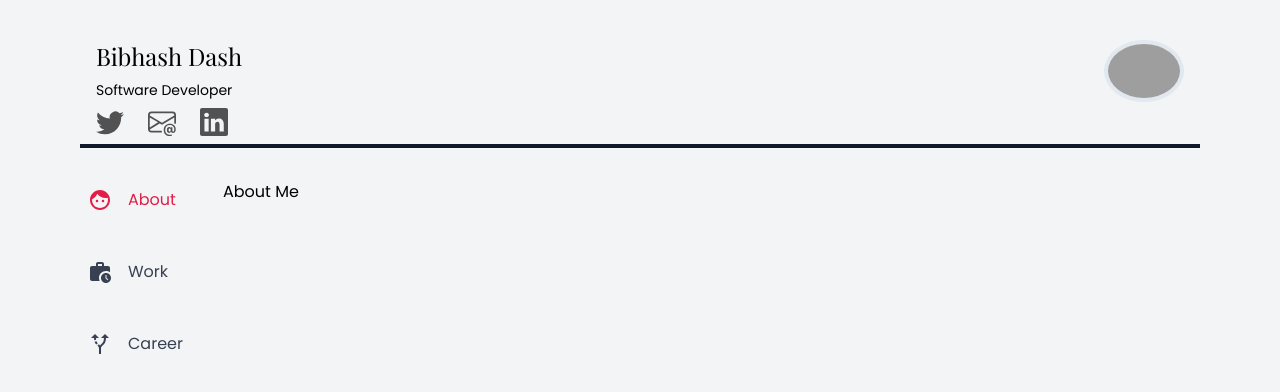
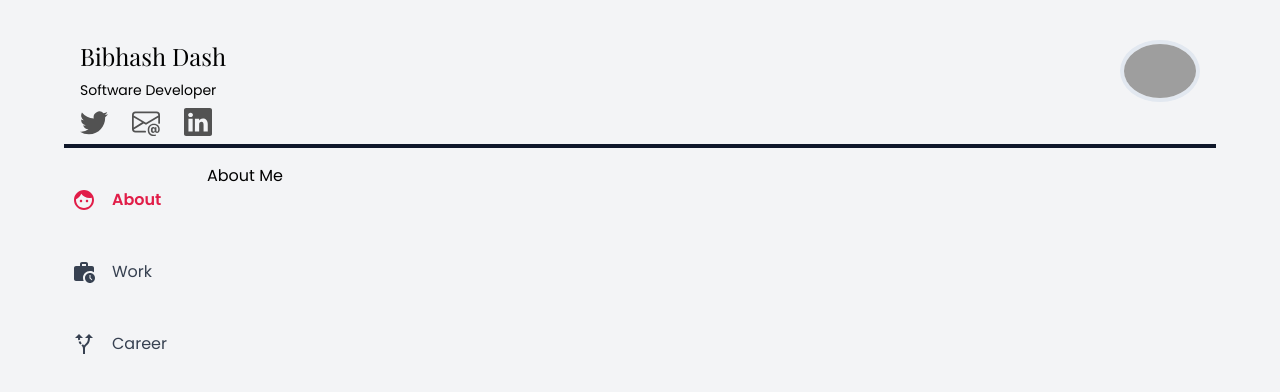
Before and after one commit to bibhashdash/bibhashdash, a Next.js app: page / in a window 1280 px wide. Shown: the top 392 px of the page. Built offline with nearby package versions, Linux system fonts and the light colour scheme; grey boxes are pictures that could not be loaded.

Commit message:
layout stuff so whatevs

```diff
--- a/src/app/layout.tsx
+++ b/src/app/layout.tsx
@@ -35,14 +35,16 @@ export default function RootLayout({
 
   return (
     <html lang="en">
-    <body className={`${poppins.variable} ${playfair.variable} font-sans bg-gray-100 h-screen flex flex-col items-center px-2 md:px-20 md:py-8`}>
-    <MainHeader />
-    <div className="py-2 md:py-8 h-full w-full grid grid-rows-6 md:flex md:flex-row-reverse md:gap-8">
-      <div className="row-span-5 h-full w-full">
-        {children}
-      </div>
-      <div className="row-span-1 h-full md:w-fit">
-        <MainNavigation />
+    <body className={`${poppins.variable} ${playfair.variable} font-sans bg-gray-100 w-full flex justify-center h-screen px-2 md:py-8`}>
+    <div className="w-full max-w-6xl">
+      <MainHeader />
+      <div className="md:flex md:flex-row-reverse w-full">
+        <div className="w-full py-4 md:px-8">
+          {children}
+        </div>
+        <div className="fixed bottom-0 left-0 md:static w-full md:w-fit md:py-8">
+          <MainNavigation />
+        </div>
       </div>
     </div>
     </body>
--- a/src/components/MainNavigation.tsx
+++ b/src/components/MainNavigation.tsx
@@ -8,10 +8,9 @@ import {usePathname} from "next/navigation";
 export const MainNavigation = () => {
 
   const path = usePathname();
-  console.log(path)
-  const activeClass = "text-rose-600";
+  const activeClass = "text-rose-600 font-semibold";
   return (
-    <div className="flex items-center justify-evenly md:flex-col md:justify-start gap-4 w-full h-full md:gap-8">
+    <div className="flex items-center justify-evenly md:flex-col md:justify-start gap-4 w-ful md:w-fit h-fit md:gap-8 bg-gray-100">
       <a className={`cursor-pointer text-gray-700 hover:text-gray-400 flex flex-col md:flex-row items-center md:gap-4 md:w-full p-2 rounded-md ${path === '/' && activeClass}`}
       href={'/'}
       >
```
